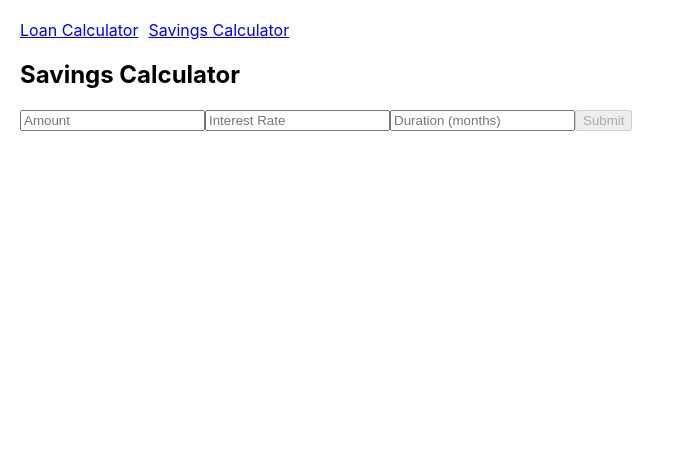
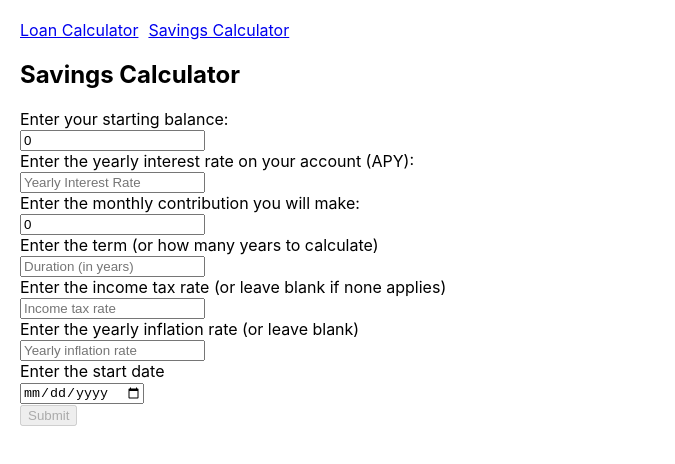
Before and after one commit to Mr-Rafael/finance-calculator-front, a React (Create React App) app: page /savings in a window 1280 px wide. Shown: the top 464 px of the page, without its empty margins (0-675 px from the left). Built offline with nearby package versions, Linux system fonts and the light colour scheme.

Commit message:
Implemented the savings calculator input form.

```diff
--- a/src/LoanCalculator.js
+++ b/src/LoanCalculator.js
@@ -19,7 +19,7 @@ function LoanCalculator() {
       startDate: startDate
     };
     console.log("Loan payload:", payload);
-    fetch("http://localhost:8080/app/loans/calculate", { method: "POST", body: JSON.stringify(payload) })
+    fetch("/app/loans/calculate", { method: "POST", body: JSON.stringify(payload) })
   };
 
   return (
--- a/src/SavingsCalculator.js
+++ b/src/SavingsCalculator.js
@@ -2,29 +2,126 @@
 import React, { useState } from "react";
 
 function SavingsCalculator() {
-  const [amount, setAmount] = useState("");
-  const [interestRate, setInterestRate] = useState("");
-  const [duration, setDuration] = useState("");
+  const [startingCapital, setStartingCapital] = useState(0);
+  const [yearlyInterestRate, setYearlyInterestRate] = useState("");
+  const [monthlyContribution, setMonthlyContribution] = useState(0);
+  const [durationYears, setDurationYears] = useState("");
+  const [taxRate, setTaxRate] = useState("");
+  const [yearlyInflationRate, setYearlyInflationRate] = useState("");
+  const [startDate, setStartDate] = useState("");
+  const [response, setResponse] = useState(null);
 
-  const isValid = amount && interestRate && duration;
+  const isValid = startingCapital && yearlyInterestRate && monthlyContribution && durationYears && taxRate && yearlyInflationRate && startDate;
 
-  const handleSubmit = () => {
+  const handleSubmit = async () => {
     const payload = {
-      amount: Math.round(parseFloat(amount) * 100), // convert to cents
-      interestRate,
-      duration
+      startingCapital: Math.round(parseFloat(startingCapital) * 100), // convert to cents
+      yearlyInterestRate: yearlyInterestRate,
+      monthlyContribution: Math.round(parseFloat(monthlyContribution) * 100),
+      durationYears: durationYears,
+      taxRate: taxRate,
+      yearlyInflationRate: yearlyInflationRate,
+      startDate: startDate
     };
-    console.log("Savings payload:", payload);
-    // fetch("http://localhost:8080/savings", { method: "POST", body: JSON.stringify(payload) })
+
+    try {
+      console.log(payload)
+      const res = await fetch("/app/savings/calculate", {
+        method: "POST",
+        headers: { "Content-Type": "application/json" },
+        body: JSON.stringify(payload)
+      });
+      const data = await res.json();
+      setResponse(data);
+    } catch (err) {
+      console.error("Error:", err);
+    }
   };
 
   return (
     <div>
-      <h2>Savings Calculator</h2>
-      <input type="number" step="0.01" placeholder="Amount" value={amount} onChange={(e) => setAmount(e.target.value)} />
-      <input type="text" placeholder="Interest Rate" value={interestRate} onChange={(e) => setInterestRate(e.target.value)} />
-      <input type="number" placeholder="Duration (months)" value={duration} onChange={(e) => setDuration(e.target.value)} />
-      <button disabled={!isValid} onClick={handleSubmit}>Submit</button>
+      {
+      <div>
+        <h2>Savings Calculator</h2>
+        <div>
+          <label>Enter your starting balance:</label>
+        </div>
+        <div>
+          <input type="number" step="1000" placeholder="Starting Balance" value={startingCapital} onChange={(e) => setStartingCapital(e.target.value)} />
+        </div>
+        <div>
+          <label>Enter the yearly interest rate on your account (APY):</label>
+        </div>
+        <div>
+          <input type="text" placeholder="Yearly Interest Rate" value={yearlyInterestRate} onChange={(e) => setYearlyInterestRate(e.target.value)} />
+        </div>
+        <div>
+          <label>Enter the monthly contribution you will make:</label>
+        </div>
+        <div>
+          <input type="number" placeholder="Monthly Contribution" value={monthlyContribution} onChange={(e) => setMonthlyContribution(e.target.value)} />
+        </div>
+        <div>
+          <label>Enter the term (or how many years to calculate)</label>
+        </div>
+        <div>
+          <input type="number" step="1" placeholder="Duration (in years)" value={durationYears} onChange={(e) => setDurationYears(e.target.value)} />
+        </div>
+        <div>
+          <label>Enter the income tax rate (or leave blank if none applies)</label>
+        </div>
+        <div>
+          <input type="text" placeholder="Income tax rate" value={taxRate} onChange={(e) => setTaxRate(e.target.value)} />
+        </div>
+        <div>
+          <label>Enter the yearly inflation rate (or leave blank)</label>
+        </div>
+        <div>
+          <input type="text" placeholder="Yearly inflation rate" value={yearlyInflationRate} onChange={(e) => setYearlyInflationRate(e.target.value)} />
+        </div>
+        <div>
+          <label>Enter the start date</label>
+        </div>
+        <div>
+          <input type="date" value={startDate} onChange={(e) => setStartDate(e.target.value)} />
+        </div>
+          <button disabled={!isValid} onClick={handleSubmit}>Submit</button>
+      </div>
+      }
+      {response && (
+      <div style={{ marginTop: "20px" }}>
+        <h3>Savings Plan</h3>
+        <p>Your monthly interest rate is: {response.monthlyInterestRate}</p>
+        <p>At the end of the term, you will have earned ${response.totalEarnings} in interest.</p>
+        <p>Which represents a {response.rateOfReturn}% return.</p>
+        <p>Adjusted to a {yearlyInterestRate} yearly inflation, your return is {response.inflationAdjustedROR}</p>
+
+        <table border="1" cellPadding="5">
+          <thead>
+            <tr>
+              <th>Date</th>
+              <th>Interest</th>
+              <th>Tax</th>
+              <th>Contribution</th>
+              <th>Balance Increase</th>
+              <th>Balance</th>
+            </tr>
+          </thead>
+          <tbody>
+            {response.plan.map((row, idx) => (
+              <tr key={idx}>
+                <td>{row.date}</td>
+                <td>{row.interest}</td>
+                <td>{row.tax}</td>
+                <td>{row.contribution}</td>
+                <td>{row.increase}</td>
+                <td>{row.capital}</td>
+              </tr>
+            ))}
+          </tbody>
+        </table>
+      </div>
+    )}
     </div>
   );
 }
```
